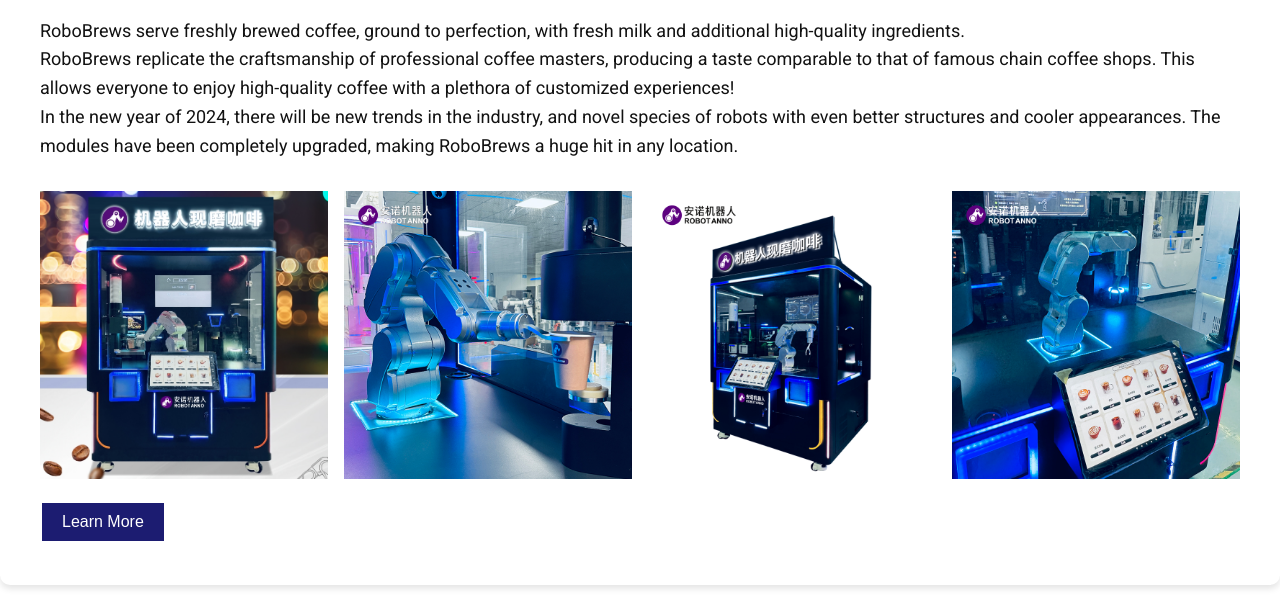
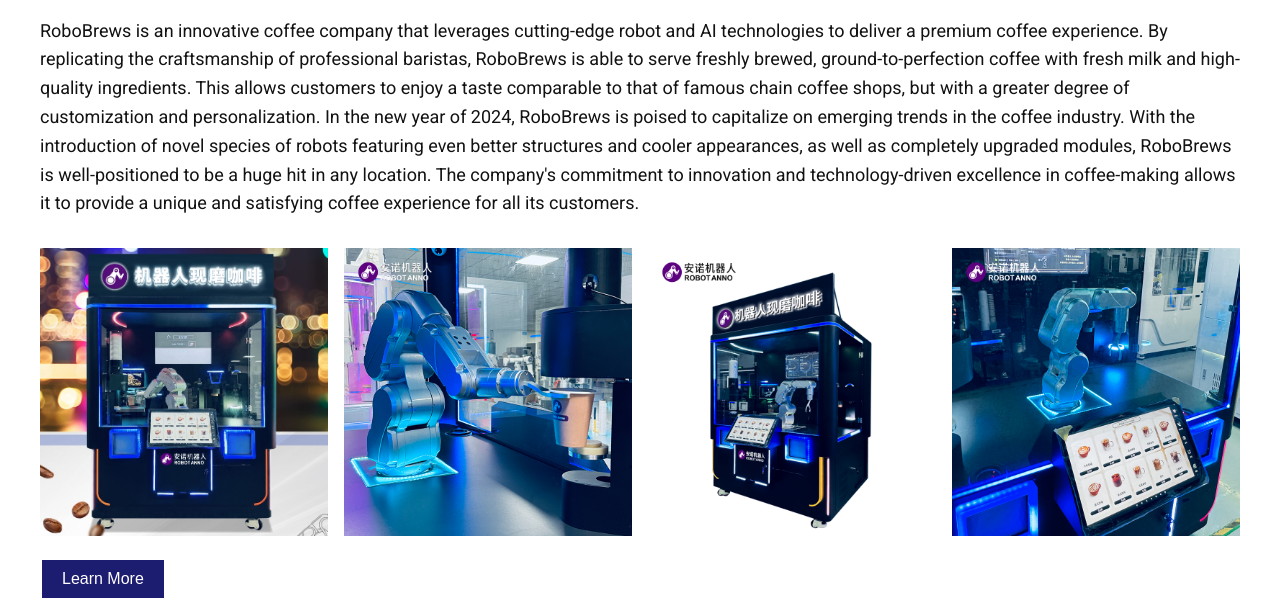
Before and after one commit to robobrews/robobrews, a plain HTML site: page index.html in a window 1280 px wide. Shown: the part 187-788 px from the top of the page. Drawn offline with Linux system fonts and the light colour scheme; a web font is replaced by a local one.

Commit message:
Update index.html
update

```diff
--- a/index.html
+++ b/index.html
@@ -13,10 +13,9 @@
     <main>
       <section style="background-color: #FFFFFF; color: #121212; padding: 40px;">
         <h2 style="font-family: 'Electrolize', sans-serif; font-size: 32px;">Welcome to RoboBrews</h2>
-        <p style="font-family: 'Roboto', sans-serif; font-size: 18px;">RoboBrews serve freshly brewed coffee, ground to perfection, with fresh milk and additional high-quality ingredients.<br>
-        RoboBrews replicate the craftsmanship of professional coffee masters, producing a taste comparable to that of famous chain coffee shops. This allows everyone to enjoy high-quality coffee with a plethora of customized experiences!<br>
-        In the new year of 2024, there will be new trends in the industry, and novel species of robots with even better structures and cooler appearances. The modules have been completely upgraded, making RoboBrews a huge hit in any location.</p>
+        <p style="font-family: 'Roboto', sans-serif; font-size: 18px;">RoboBrews is an innovative coffee company that leverages cutting-edge robot and AI technologies to deliver a premium coffee experience. By replicating the craftsmanship of professional baristas, RoboBrews is able to serve freshly brewed, ground-to-perfection coffee with fresh milk and high-quality ingredients. This allows customers to enjoy a taste comparable to that of famous chain coffee shops, but with a greater degree of customization and personalization.
 
+          In the new year of 2024, RoboBrews is poised to capitalize on emerging trends in the coffee industry. With the introduction of novel species of robots featuring even better structures and cooler appearances, as well as completely upgraded modules, RoboBrews is well-positioned to be a huge hit in any location. The company's commitment to innovation and technology-driven excellence in coffee-making allows it to provide a unique and satisfying coffee experience for all its customers.
         <div class="image-container">
           <img src="images/1_a_coffee_face.bigger.jpeg" alt="Image 1">
           <img src="images/05_arm_coffee_right.jpg" alt="Image 2">
```
